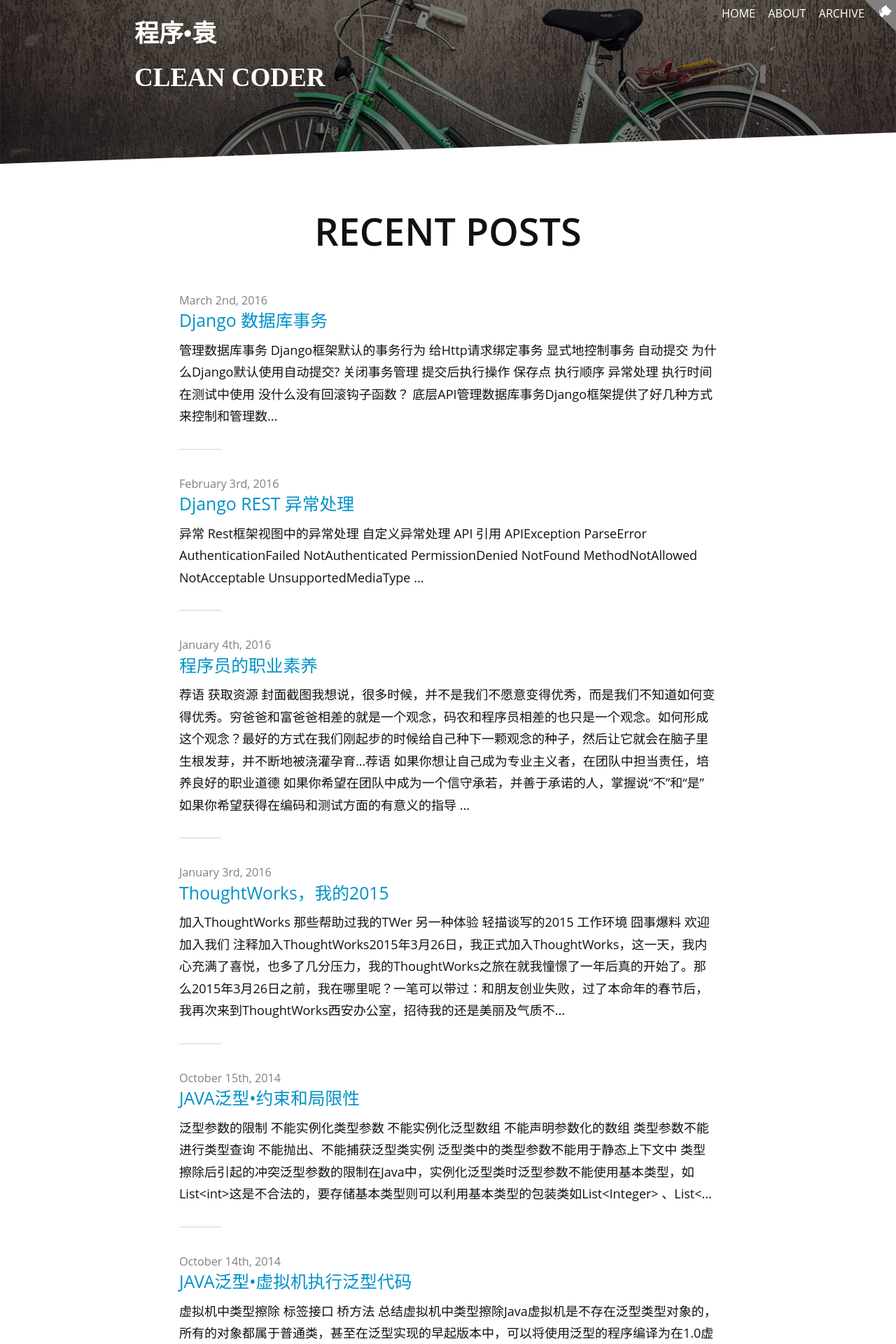
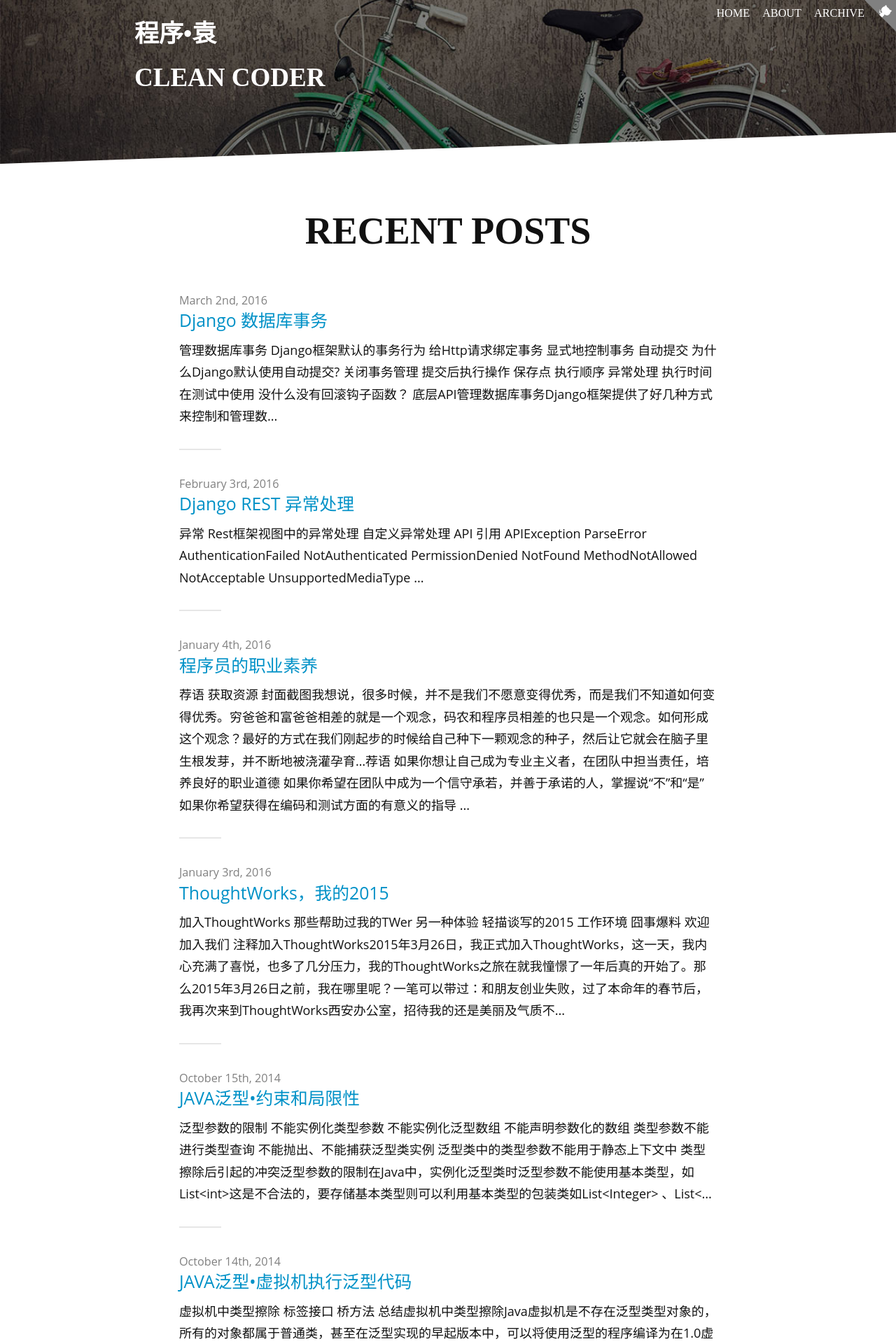
Before and after one commit to lemon123456/sjyuan-cc.github.io, a Jekyll site: the page built from index.html, in a window 1280 px wide. Shown: the top 1920 px of the page at 70% size. Built offline with Jekyll 4.4.1, drawn with Linux system fonts in a browser that asks for light colours; nearby versions of some CDN libraries; the list of posts is cut into pages by our own code; comment, search, counter and statistics services are not loaded.

Commit message:
change font

```diff
--- a/_includes/header.html
+++ b/_includes/header.html
@@ -21,7 +21,7 @@
 
                 <ul class="nav navbar-nav">
                     <li>
-                        <a href="{{ '/' | prepend: site.baseurl }}">HOME</a>
+                        <a href="{{ '/' | prepend: site.baseurl }}" title="Home">HOME</a>
                     </li>
                     {% for p in site.pages %}
                     {% if p.menu_label %}
@@ -30,12 +30,12 @@
                         {% else %}
                     <li>
                         {% endif %}
-                        <a href="{{ p.url | prepend: site.baseurl }}">{{ p.menu_label }}</a>
+                        <a href="{{ p.url | prepend: site.baseurl }}" title="{{ p.menu_label }}">{{ p.menu_label }}</a>
                     </li>
                     {% endif %}
                     {% endfor %}
                     <li class="menu-label-github">
-                        <a href="https://github.com/{{ site.social.github }}">GITHUB</a>
+                        <a href="https://github.com/{{ site.social.github }}" title="GitHub">GITHUB</a>
                     </li>
                 </ul>
             </nav>
--- a/assets/css/app.scss
+++ b/assets/css/app.scss
@@ -694,12 +694,13 @@ dd {
 
   .logo-large {
     display: none;
-    font-family: serif;
+    font-family: "Xingkai SC", serif, "Open Sans", Helvetica, Arial, sans-serif;
   }
 
   .logo-small {
     font-weight: 600;
     font-family: serif;
+    font-family: "Xingkai SC", serif, "Open Sans", Helvetica, Arial, sans-serif;
     a {
       color: white;
     }
@@ -730,6 +731,9 @@ dd {
       }
     }
   }
+  ul{
+    font-family: "Xingkai SC", serif, "Open Sans", Helvetica, Arial, sans-serif;
+  }
 }
 
 .post {
@@ -739,7 +743,7 @@ dd {
     margin-bottom: 1rem;
     font-weight: 500;
   }
-  .meta{
+  .meta {
     color: gray;
     text-align: center;
   }
@@ -939,7 +943,7 @@ footer {
   display: inline-block;
   fill: #000;
   color: #fff;
-  padding-top:3px;
+  padding-top: 3px;
 }
 
 .icon-top svg {
@@ -1002,7 +1006,7 @@ footer {
         display: block;
         color: wheat;
       }
-      span{
+      span {
         font-size: 32px;
       }
     }
@@ -1104,6 +1108,7 @@ footer {
   #home .pageTitle {
     margin: 2rem auto 1em;
     font-weight: 600;
+    font-family: "Xingkai SC";
   }
 
   .js {
@@ -1174,13 +1179,13 @@ footer {
 }
 
 @media only screen and (min-width: 1200px) {
-  .header{
+  .header {
     .logo-large {
       margin-left: 15%;
       position: fixed;
       font-size: 35px;
       font-weight: 800;
-      span{
+      span {
         font-size: 37px;
       }
     }
```
